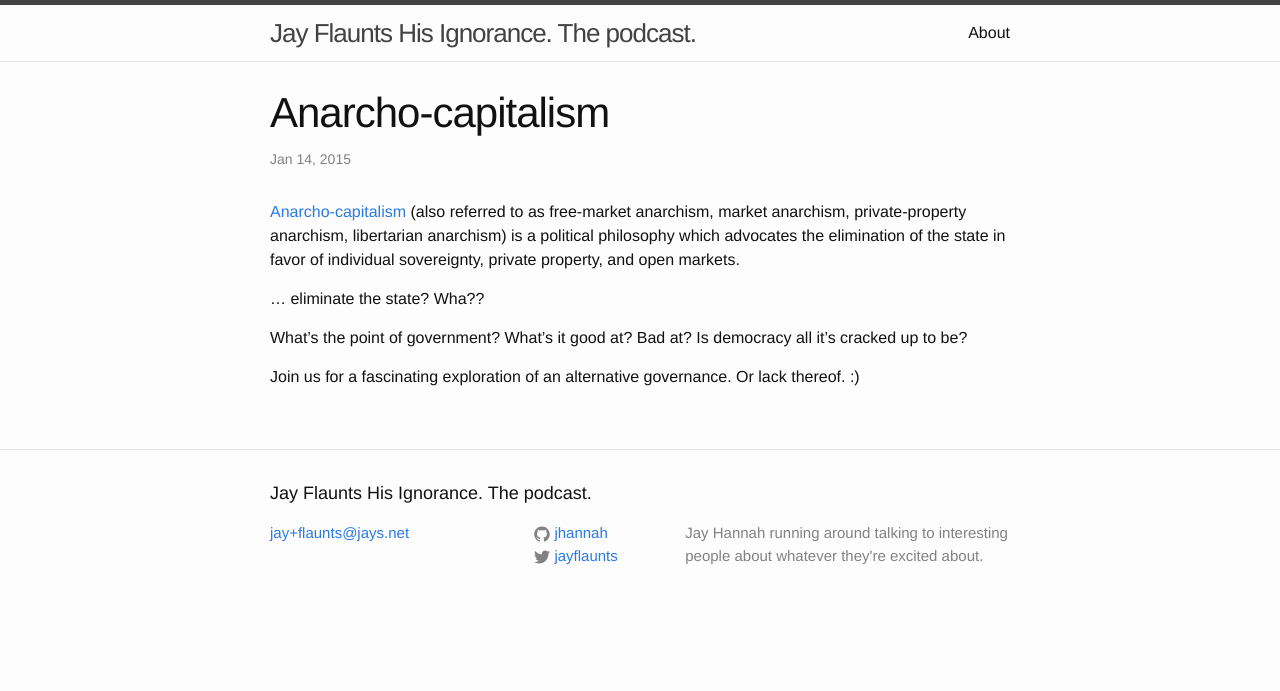
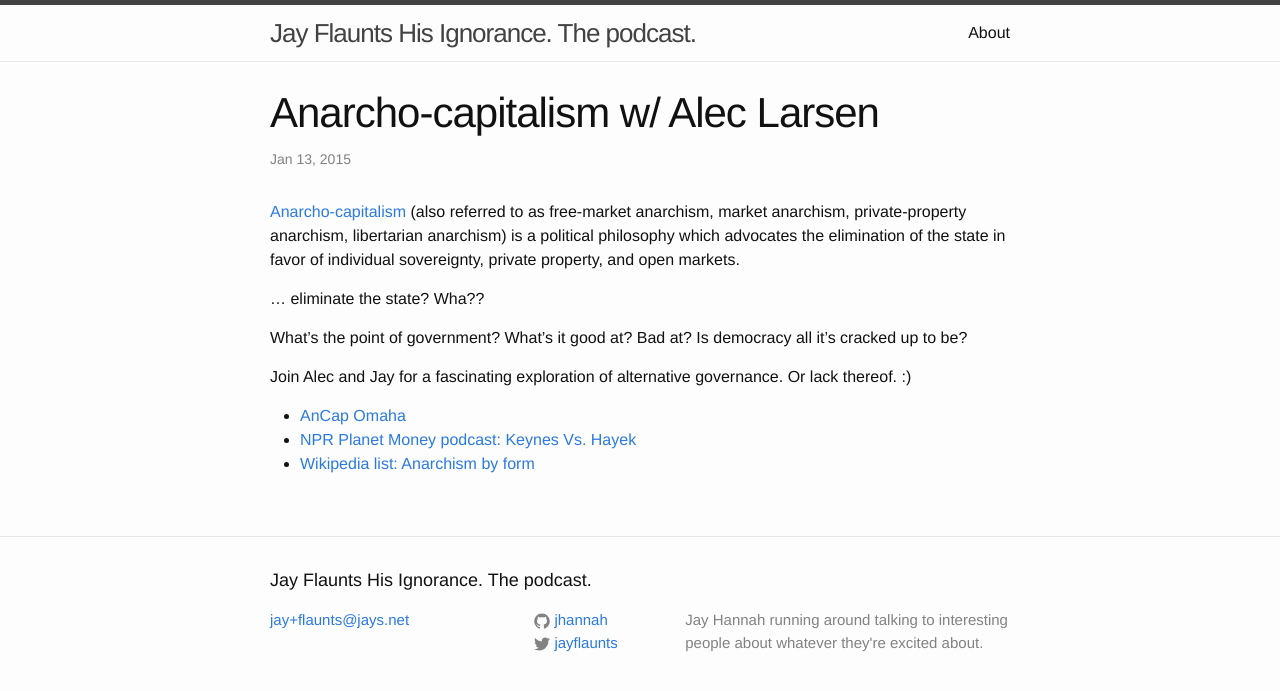
Before and after one commit to jhannah/jayflaunts, a Jekyll site: the page built from _posts/2015-01-13-anarcho-capitalism.md, in a window 1280 px wide. Shown: the top 691 px of the page. Built offline with Jekyll 4.4.1, drawn with Linux system fonts in a browser that asks for light colours.

Commit message:
More show notes

```diff
--- a/_posts/2015-01-14-anarcho-capitalism.markdown
+++ b/_posts/2015-01-13-anarcho-capitalism.md
@@ -1,7 +1,7 @@
 ---
 layout: post
-title:  "Anarcho-capitalism"
-date:   2015-01-14 13:27:34
+title:  "Anarcho-capitalism w/ Alec Larsen"
+date:   2015-01-13 13:27:34
 categories:
 ---
 
@@ -13,4 +13,8 @@ categories:
 What's the point of government? What's it good at? Bad at?
 Is democracy all it's cracked up to be?
 
-Join us for a fascinating exploration of an alternative governance. Or lack thereof. :)
+Join Alec and Jay for a fascinating exploration of alternative governance. Or lack thereof. :)
+
+* [AnCap Omaha](http://www.meetup.com/AnCap-Omaha/)
+* [NPR Planet Money podcast: Keynes Vs. Hayek](http://www.npr.org/blogs/money/2011/10/28/141802704/the-friday-podcast-keynes-vs-hayek)
+* [Wikipedia list: Anarchism by form](http://en.wikipedia.org/wiki/Category:Anarchism_by_form)
```
